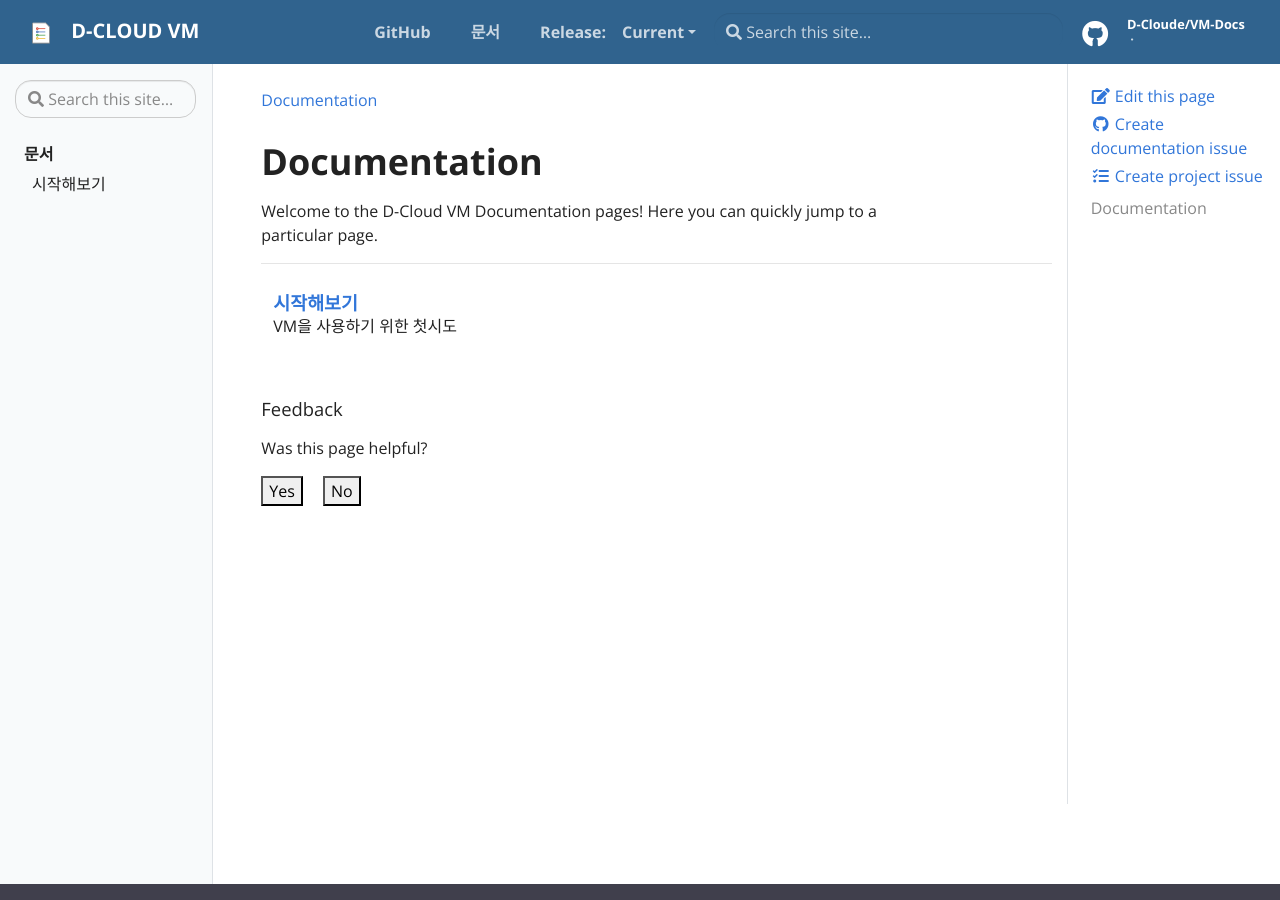
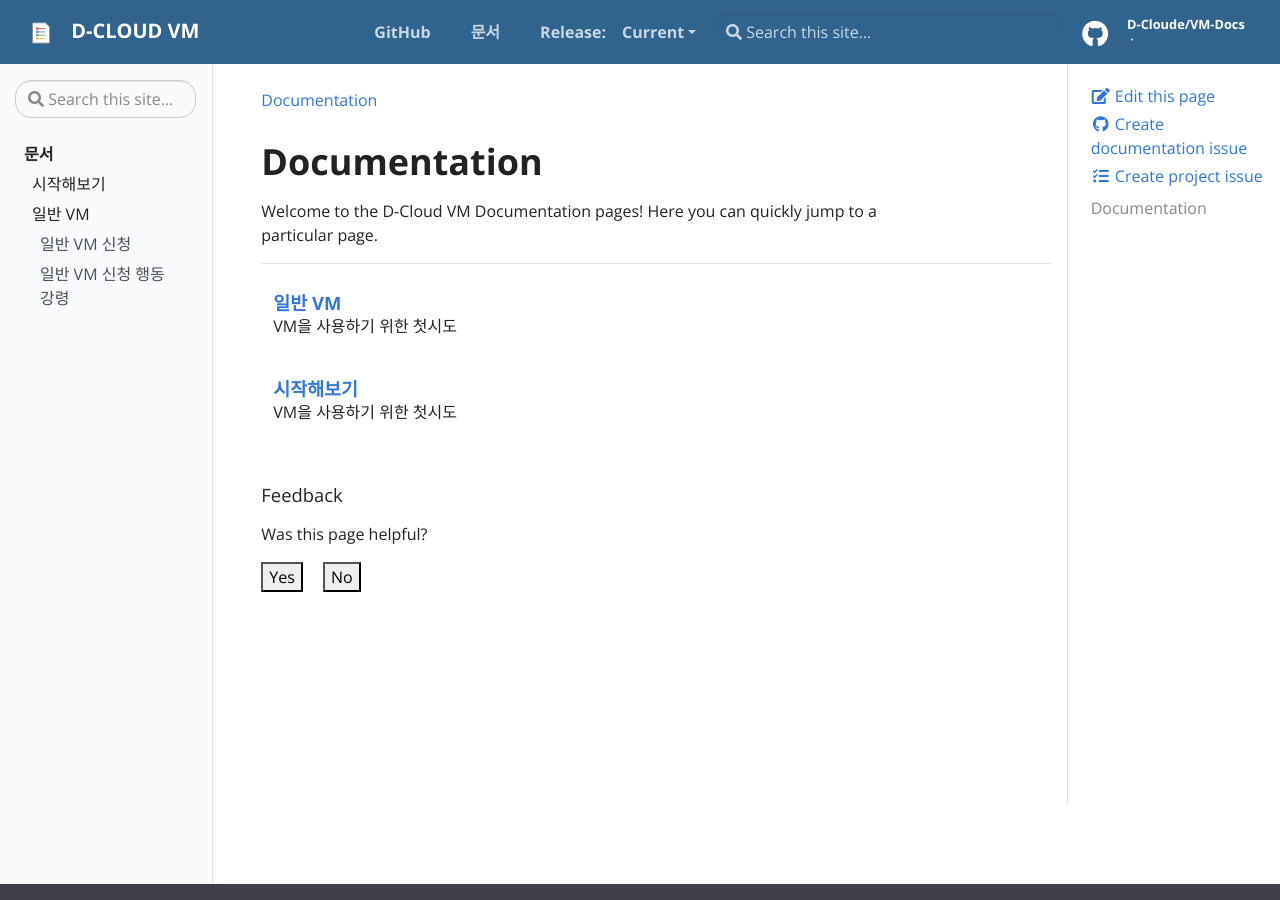
Before and after one commit to D-Cloude/VM-Docs, a Jekyll site: the page built from pages/docs.md, in a window 1280 px wide and 900 px high. Built offline with Jekyll 4.4.1, drawn with Linux system fonts in a browser that asks for light colours; part of the change alters nothing that is shown.

Commit message:
일반 VM파일 신청 방법 세세히 업로드

```diff
--- a/_data/toc.yml
+++ b/_data/toc.yml
@@ -3,3 +3,10 @@
   links:
     - title: "시작해보기"
       url: "docs/getting-started"
+    - title: "일반 VM"
+      url: "docs/defult-vm"
+      children:
+        - title: 일반 VM 신청
+          url: "docs/defult-vm#%EC%9D%BC%EB%B0%98-vm"
+        - title: 일반 VM 신청 행동 강령
+          url: "docs/defult-vm#%EC%84%9C%EB%B2%84-%EC%8B%A0%EC%B2%AD-%EC%9A%A9%EC%96%B4-%EC%A0%95%EB%A6%AC"
--- a/_data/versions/previous-toc.yml
+++ b/_data/versions/previous-toc.yml
@@ -3,3 +3,10 @@
   links:
     - title: "시작해보기"
       url: "docs/getting-started"
+    - title: "일반 VM"
+      url: "docs/defult-vm"
+      children:
+        - title: 일반 VM 신청
+          url: "docs/defult-vm#%EC%9D%BC%EB%B0%98-vm"
+        - title: 일반 VM 신청 행동 강령
+          url: "docs/defult-vm#%EC%84%9C%EB%B2%84-%EC%8B%A0%EC%B2%AD-%EC%9A%A9%EC%96%B4-%EC%A0%95%EB%A6%AC"
--- /dev/null
+++ b/_docs/defult-vm.md
@@ -0,0 +1,68 @@
+---
+title: 일반 VM
+tags:
+description: VM을 사용하기 위한 첫시도
+---
+## 일반 VM
+일반 VM을 이용하는 경우 아래 파일을 받아서 작성후 카카오톡 채팅방으로 보내주시기 바람니다.
+
+[신청서 다운받기](https://docs.google.com/document/d/1-TukQvu_UbS8mZtI0uJXNFFXQo_HhBV6/edit?usp=sharing&ouid=115060652334784734708&rtpof=true&sd=true)
+
+> 파일을 열면 문서에서 작업하지말고 따로 다운로드를 받아서 작성해 주시기 바람니다.
+> 구글 뷰어에서 작성하는 경우 글자 깨짐이나 테이블이 이상하게 변할수 있습니다.
+
+오픈채팅방으로 신청서 보내기
+[오픈채팅방 링크](https://open.kakao.com/o/sEcpxvdg)
+
+# 작성 행동 강령(일반VM)
+저희 신청서를 작성할때는 아래와 같은 작성법을 숙지하고 작성을 해야합니다. <br/>
+다르게 작성하거나 이상하게 적은 경우 반려 및 추가 의견을 요구할수 있습니다.
+
+## 신청자 정보 신청 정보
+<img data-action="zoom" src='{{ "/assets/img/username.png" | relative_url }}' alt='absolute'>
+<Br/>
+위 정보는 자신이 해당되는 내용만 작성을 해서 넣어 주심시면 됨니다.
+
+## 서버 신청 정보
+
+<img data-action="zoom" src='{{ "/assets/img/serverinfo.png" | relative_url }}' alt='absolute'>
+<Br/>
+위사항을 작성 할때는 매우 신중하게 작성해서 제출을 해야합니다. 정보 전달이 어려운 경우 생성 제안 및 지연되는 사건이 벌어짐니다.
+
+## 서버 신청 용어 정리
+### 서버명
+서버를 식별하기 위해 서버명을 작성을 해줘야 합니다.
+> 작성 안할 경우 관리자가 임시로 작성할수 있습니다.
+
+### 서버 사양
+VM의 성능을 어떻게 설정하는 곳인지 적는 곳입니다. <Br/>
+저희는 기본적으로 CPU: 2코어 램: 8기가 스토리지: 80기가를 일반적으로 제공을합니다.<Br/>
+하지만 자원이 더필요하는 경우 이곳에 변경 사항을 적어서 제출해주시기 바람니다.
+> 너무 많은 자원을 신청할 경우 반려될 가능성이 높습니다.
+
+### 운영체제
+운영체제는 저희는 기본적으로 윈도우나 리눅스를 가지고 서비스를 합니다.<Br/>
+윈도우같은 경우는 윈도우 11 Pro버전을 설치해서 배포를 해주고 있고 리눅스 같은 경우는 우분투를 기반으로 배포를 해드리고 있습니다.<Br/>
+
+{% include alert.html type="info" title="다른 OS가 필요한경우" %}
+다른 OS가 필요한 경우 운영체제 부분에 OS명하고 버전을 자세히 적어저 제출해주시기 바람니다.
+
+### User ID, User PW, Root PW
+비빌번호나 아이디 같은경우 아래와 상황에서 사용되기 때문에 필히 작성을 해주셔야합니다.
+
+| 상황 | 필요한것|
+|--------|-------------|
+|윈도우를 설치한 경우| User ID,User PW |
+|리눅스를 설치 했는데 Root비밀번호를 설정안할 경우 | User ID,User PW |
+|리눅스를 설치 했는데 Root비밀번호를 설정 해야 할 경우 | User ID,User PW, Root PW |
+
+### 네트워크
+네트워크 같은 경우는 한개의 아이피에서 라우터를 통해 내부 IP를 부여 받는 것은 기본적으로 제공을 해주고 필수 사양합니다.<Br/> 공인 IP가 필요한 경우는 YES표시를 해주시기 바람니다.
+
+> YES로 표시한 경우 관리자가 개별적으로 설정후 통보를 해드림니다.
+
+### 요청사항
+특정 프로그램을 쓰는 경우 그 프로그램에서 필요하는 고유의 포트가 있습니다. <Br/>
+포트포워딩이 필요한 사람들은 요청사항아 아래와 예시와 같은 말을 적어주시기 바람니다.
+
+> 데이터베이스를 외부로 접속해야 하는데 내부포트는 3306입니다. 외부로 포트포워딩 부탁드림니다.
--- a/_docs/getting-started.md
+++ b/_docs/getting-started.md
@@ -7,67 +7,3 @@ description: VM을 사용하기 위한 첫시도
 # 환영합니다!
 일단 저희 D Cloud를 선택해 주셔서 감사합니다. <Br/>
 저희 D Cloud를 이용해 주시기 위해서는 아래에 신청서를 설명해주셔야 합니다.
-
-## 일반 VM
-일반 VM을 이용하는 경우 아래 파일을 받아서 작성후 카카오톡 채팅방으로 보내주시기 바람니다.
-
-[신청서 다운받기](https://docs.google.com/document/d/1-TukQvu_UbS8mZtI0uJXNFFXQo_HhBV6/edit?usp=sharing&ouid=115060652334784734708&rtpof=true&sd=true)
-
-> 파일을 열면 문서에서 작업하지말고 따로 다운로드를 받아서 작성해 주시기 바람니다.
-> 구글 뷰어에서 작성하는 경우 글자 깨짐이나 테이블이 이상하게 변할수 있습니다.
-
-오픈채팅방으로 신청서 보내기
-[오픈채팅방 링크](https://open.kakao.com/o/sEcpxvdg)
-
-# 작성 행동 강령(일반VM)
-저희 신청서를 작성할때는 아래와 같은 작성법을 숙지하고 작성을 해야합니다. <br/>
-다르게 작성하거나 이상하게 적은 경우 반려 및 추가 의견을 요구할수 있습니다.
-
-## 신청자 정보 신청 정보
-<img data-action="zoom" src='{{ "/assets/img/username.png" | relative_url }}' alt='absolute'>
-<Br/>
-위 정보는 자신이 해당되는 내용만 작성을 해서 넣어 주심시면 됨니다.
-
-## 서버 신청 정보
-
-<img data-action="zoom" src='{{ "/assets/img/serverinfo.png" | relative_url }}' alt='absolute'>
-<Br/>
-위사항을 작성 할때는 매우 신중하게 작성해서 제출을 해야합니다. 정보 전달이 어려운 경우 생성 제안 및 지연되는 사건이 벌어짐니다.
-
-## 서버 신청 용어 정리
-### 서버명
-서버를 식별하기 위해 서버명을 작성을 해줘야 합니다.
-> 작성 안할 경우 관리자가 임시로 작성할수 있습니다.
-
-### 서버 사양
-VM의 성능을 어떻게 설정하는 곳인지 적는 곳입니다. <Br/>
-저희는 기본적으로 CPU: 2코어 램: 8기가 스토리지: 80기가를 일반적으로 제공을합니다.<Br/>
-하지만 자원이 더필요하는 경우 이곳에 변경 사항을 적어서 제출해주시기 바람니다.
-> 너무 많은 자원을 신청할 경우 반려될 가능성이 높습니다.
-
-### 운영체제
-운영체제는 저희는 기본적으로 윈도우나 리눅스를 가지고 서비스를 합니다.<Br/>
-윈도우같은 경우는 윈도우 11 Pro버전을 설치해서 배포를 해주고 있고 리눅스 같은 경우는 우분투를 기반으로 배포를 해드리고 있습니다.<Br/>
-
-{% include alert.html type="info" title="다른 OS가 필요한경우" %}
-다른 OS가 필요한 경우 운영체제 부분에 OS명하고 버전을 자세히 적어저 제출해주시기 바람니다.
-
-### User ID, User PW, Root PW
-비빌번호나 아이디 같은경우 아래와 상황에서 사용되기 때문에 필히 작성을 해주셔야합니다.
-
-| 상황 | 필요한것|
-|--------|-------------|
-|윈도우를 설치한 경우| User ID,User PW |
-|리눅스를 설치 했는데 Root비밀번호를 설정안할 경우 | User ID,User PW |
-|리눅스를 설치 했는데 Root비밀번호를 설정 해야 할 경우 | User ID,User PW, Root PW |
-
-### 네트워크
-네트워크 같은 경우는 한개의 아이피에서 라우터를 통해 내부 IP를 부여 받는 것은 기본적으로 제공을 해주고 필수 사양합니다.<Br/> 공인 IP가 필요한 경우는 YES표시를 해주시기 바람니다.
-
-> YES로 표시한 경우 관리자가 개별적으로 설정후 통보를 해드림니다.
-
-### 요청사항
-특정 프로그램을 쓰는 경우 그 프로그램에서 필요하는 고유의 포트가 있습니다. <Br/>
-포트포워딩이 필요한 사람들은 요청사항아 아래와 예시와 같은 말을 적어주시기 바람니다.
-
-> 데이터베이스를 외부로 접속해야 하는데 내부포트는 3306입니다. 외부로 포트포워딩 부탁드림니다.
```
